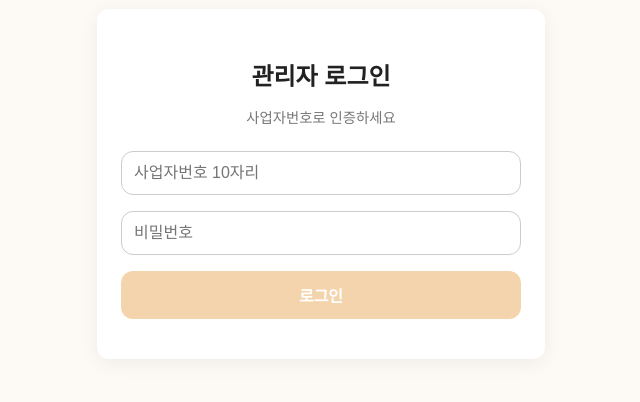
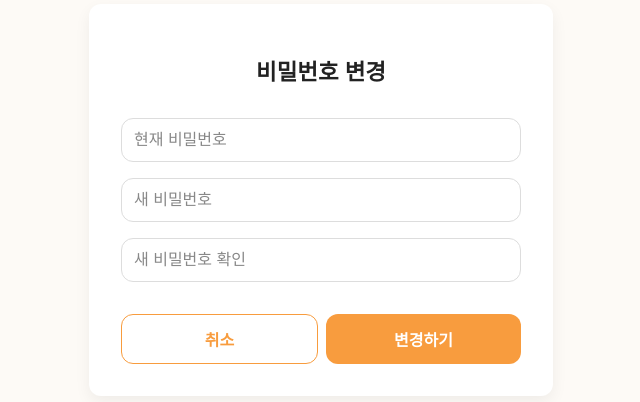
Before and after one commit to TOBETHEONE37/stamping_app, a React (Vite) app: page /password in a window 1280 px wide. Before the commit this address led to /login. Shown: the part 232-634 px from the top of the page, without its empty margins (319-959 px from the left). Built offline with nearby package versions, Linux system fonts and the light colour scheme.

Commit message:
change password

```diff
--- a/package.json
+++ b/package.json
@@ -14,6 +14,7 @@
     "clsx": "^2.1.1",
     "react": "^19.1.0",
     "react-dom": "^19.1.0",
+    "react-icons": "^5.5.0",
     "react-router-dom": "^7.7.0"
   },
   "devDependencies": {
--- a/src/App.tsx
+++ b/src/App.tsx
@@ -1,12 +1,14 @@
 import { Routes, Route, Navigate } from "react-router-dom";
 import StampPage from "./pages/StampPage";
 import LoginPage from "./pages/LoginPage";
+import PasswordPage from "./pages/PasswordPage";
 
 const App = () => {
   return (
     <Routes>
       <Route path="/login" element={<LoginPage />} />
       <Route path="/stamp" element={<StampPage />} />
+      <Route path="/password" element={<PasswordPage />} />
       <Route path="*" element={<Navigate to="/login" />} />
     </Routes>
   );
--- a/src/components/StampIssueCard.tsx
+++ b/src/components/StampIssueCard.tsx
@@ -4,6 +4,7 @@ import AlertModal from "./AlertModal";
 
 interface StampIssueCardProps {
   stampRallyId: number | null;
+  storeId: number | null;
   onIssueSuccess?: () => void;
 }
 
@@ -14,7 +15,7 @@ interface User {
   stampRallyId: number | null;
 }
 
-const StampIssueCard = ({ stampRallyId, onIssueSuccess }: StampIssueCardProps) => {
+const StampIssueCard = ({ stampRallyId, storeId, onIssueSuccess }: StampIssueCardProps) => {
   const [searchValue, setSearchValue] = useState("");
   const [users, setUsers] = useState<User[]>([]);
   const [selectedUserId, setSelectedUserId] = useState<number | null>(null);
@@ -52,7 +53,7 @@ const StampIssueCard = ({ stampRallyId, onIssueSuccess }: StampIssueCardProps) =
   };
 
   const handleIssueStamp = async () => {
-    if (!stampRallyId || !selectedUser) return;
+    if (!stampRallyId || !selectedUser || !storeId) return;
 
     setIsIssuing(true);
 
@@ -60,6 +61,7 @@ const StampIssueCard = ({ stampRallyId, onIssueSuccess }: StampIssueCardProps) =
       await apiClient.post("/api/stamp/rally/user", {
         stampRallyId,
         userId: selectedUser.userId,
+        storeId,
       });
 
       setShowModal(true);
@@ -153,7 +155,7 @@ const StampIssueCard = ({ stampRallyId, onIssueSuccess }: StampIssueCardProps) =
 
       <AlertModal
         isOpen={showModal}
-        message="스탬프가 성공적으로 발급되었습니다."
+        message="스탬프가 발급되었습니다."
         onClose={() => setShowModal(false)}
       />
     </div>
--- a/src/pages/LoginPage.tsx
+++ b/src/pages/LoginPage.tsx
@@ -1,8 +1,13 @@
 import apiClient from "@/api/client";
+import { decodeToken } from "@/utils/jwt";
+import axios from "axios";
 import { useEffect, useState } from "react";
 import { useNavigate } from "react-router-dom";
 import "../styles/login.css";
-import { decodeToken } from "@/utils/jwt";
+
+interface ErrorResponse {
+  message: string;
+}
 
 const LoginPage = () => {
   const [bizNo, setBizNo] = useState("");
@@ -37,18 +42,19 @@ const LoginPage = () => {
       const decoded = decodeToken(accessToken);
       if (!decoded) throw new Error("토큰 디코딩 실패");
 
-      // → storeId / storeNm 넘김
       navigate("/stamp", {
         state: {
           storeId: decoded.storeId,
           storeNm: decoded.storeNm,
         },
       });
-    } catch (err: unknown) {
-      if (err instanceof Error) {
-        console.error("Login error:", err.message);
+    } catch (err) {
+      if (axios.isAxiosError(err)) {
+        const errorData = err.response?.data as ErrorResponse;
+        setError(errorData?.message || "알 수 없는 오류 발생");
+      } else {
+        setError("알 수 없는 오류 발생");
       }
-      setError("존재하지 않는 사업자번호입니다.");
     } finally {
       setLoading(false);
     }
@@ -69,11 +75,15 @@ const LoginPage = () => {
         <input
           type="password"
           placeholder="비밀번호"
+          maxLength={16}
           value={password}
           onChange={(e) => setPassword(e.target.value)}
         />
         {error && <div className="error-text">{error}</div>}
-        <button onClick={handleLogin} disabled={loading || bizNo.length < 10}>
+        <button
+          onClick={handleLogin}
+          disabled={loading || bizNo.length !== 10 || password.trim() === ""}
+        >
           {loading ? "확인 중..." : "로그인"}
         </button>
       </div>
--- /dev/null
+++ b/src/pages/PasswordPage.tsx
@@ -0,0 +1,114 @@
+import { useEffect, useState } from "react";
+import { useNavigate } from "react-router-dom";
+import apiClient from "@/api/client";
+import "../styles/password.css";
+import AlertModal from "@/components/AlertModal";
+
+const PasswordPage = () => {
+  const navigate = useNavigate();
+  const [currentPassword, setCurrentPassword] = useState("");
+  const [newPassword, setNewPassword] = useState("");
+  const [confirmPassword, setConfirmPassword] = useState("");
+
+  const [alertMessage, setAlertMessage] = useState("");
+  const [showAlert, setShowAlert] = useState(false);
+
+  useEffect(() => {
+      document.body.classList.add("no-scroll");
+      return () => document.body.classList.remove("no-scroll");
+  }, []);
+
+  const handleChangePassword = async () => {
+    if (!currentPassword || !newPassword || !confirmPassword) {
+      alert("모든 항목을 입력해주세요.");
+      return;
+    }
+
+    if (newPassword !== confirmPassword) {
+      alert("새 비밀번호가 일치하지 않습니다.");
+      return;
+    }
+
+    try {
+      const token = localStorage.getItem("accessToken");
+
+      await apiClient.post(
+        "/api/auth/stamp/change-password",
+        {
+          currentPassword,
+          newPassword,
+        },
+        {
+          headers: {
+            Authorization: `Bearer ${token}`,
+          },
+        }
+      );
+
+      setAlertMessage("비밀번호가 변경되었습니다.");
+      setShowAlert(true);
+    } catch (err: any) {
+      setAlertMessage("변경 실패: " + (err.response?.data?.message || "알 수 없는 오류"));
+      setShowAlert(true);
+    }
+  };
+
+  const handleModalClose = () => {
+    setShowAlert(false);
+
+    if (alertMessage.includes("비밀번호가 변경되었습니다")) {
+      localStorage.removeItem("accessToken");
+      localStorage.removeItem("refreshToken");
+      navigate("/login");
+    }
+  };
+
+  return (
+    <div className="password-page">
+        <div className="password-card">
+          <h2>비밀번호 변경</h2>
+
+          <input
+              type="password"
+              className="password-input"
+              placeholder="현재 비밀번호"
+              maxLength={16}
+              value={currentPassword}
+              onChange={(e) => setCurrentPassword(e.target.value)}
+          />
+          <input
+              type="password"
+              className="password-input"
+              placeholder="새 비밀번호"
+              maxLength={16}
+              value={newPassword}
+              onChange={(e) => setNewPassword(e.target.value)}
+          />
+          <input
+              type="password"
+              className="password-input"
+              placeholder="새 비밀번호 확인"
+              maxLength={16}
+              value={confirmPassword}
+              onChange={(e) => setConfirmPassword(e.target.value)}
+          />
+
+          <div className="password-btn-group">
+              <button className="password-btn outline" onClick={() => navigate(-1)}>
+              취소
+              </button>
+              <button className="password-btn primary" onClick={handleChangePassword}>
+              변경하기
+              </button>
+          </div>
+        </div>
+        <AlertModal
+          isOpen={showAlert}
+          message={alertMessage}
+          onClose={handleModalClose}
+        />
+    </div>
+    );
+};
+
+export default PasswordPage;
--- a/src/pages/StampPage.tsx
+++ b/src/pages/StampPage.tsx
@@ -6,6 +6,7 @@ import apiClient from "@/api/client";
 import { useEffect, useState } from "react";
 import StampTourSelect from "@/components/StampTourSelect";
 import { decodeToken } from "@/utils/jwt";
+import { IoLockClosedOutline, IoLogOutOutline } from "react-icons/io5";
 
 export interface TodayStampRecord {
   name: string;
@@ -76,7 +77,14 @@ const StampPage = () => {
     <div className="stamp-page">
       <div className="stamp-header">
         <h2 className="store-name">{storeNm || "-"}</h2>
-        <button className="logout-btn" onClick={handleLogout}>로그아웃</button>
+        <div className="header-actions">
+          <button className="icon-btn" title="비밀번호 변경" onClick={() => navigate("/password")}>
+            <IoLockClosedOutline size={22} />
+          </button>
+          <button className="icon-btn" title="로그아웃" onClick={handleLogout}>
+            <IoLogOutOutline size={22} />
+          </button>
+        </div>
       </div>
       <div className="stamp-container">
         {/* 투어 선택 박스 */}
@@ -88,6 +96,7 @@ const StampPage = () => {
         {/* 검색 및 스탬프 발급 */}
         <StampIssueCard
           stampRallyId={selectedTourId}
+          storeId={storeId}
           onIssueSuccess={() => {
             if (storeId) fetchStampHistory(storeId); // ← 여기서 재조회!
           }}
--- /dev/null
+++ b/src/styles/password.css
@@ -0,0 +1,99 @@
+:root {
+  --primary: #f89c3e;
+  --bg: #fdfaf6;
+  --text: #222;
+  --subtext: #888;
+  --radius: 12px;
+  --shadow: 0 6px 16px rgba(0, 0, 0, 0.06);
+}
+
+body.no-scroll {
+  overflow: hidden;
+}
+
+/* 전체 페이지 */
+.password-page {
+  display: flex;
+  justify-content: center;
+  align-items: center;
+  background-color: var(--bg);
+  min-height: 100vh;
+  padding: 2rem;
+}
+
+/* 카드 영역 */
+.password-card {
+  background: white;
+  border-radius: var(--radius);
+  box-shadow: var(--shadow);
+  padding: 2rem;
+  width: 100%;
+  max-width: 400px;
+  display: flex;
+  flex-direction: column;
+  gap: 1rem;
+}
+
+/* 제목 */
+.password-card h2 {
+  font-size: 1.4rem;
+  font-weight: bold;
+  color: var(--text);
+  margin-bottom: 1rem;
+  text-align: center;
+}
+
+/* 인풋 필드 */
+.password-input {
+  padding: 0.75rem;
+  border-radius: var(--radius);
+  border: 1px solid #ddd;
+  font-size: 1rem;
+  color: var(--text);
+  background-color: #fff;
+  transition: border-color 0.2s ease;
+}
+
+.password-input::placeholder {
+  color: var(--subtext);
+}
+
+.password-input:focus {
+  outline: none;
+  border-color: var(--primary);
+  box-shadow: 0 0 0 2px rgba(248, 156, 62, 0.25);
+}
+
+/* 버튼 그룹 */
+.password-btn-group {
+  display: flex;
+  gap: 0.5rem;
+  margin-top: 1rem;
+}
+
+/* 버튼 스타일 */
+.password-btn {
+  flex: 1;
+  padding: 0.75rem;
+  font-size: 1rem;
+  font-weight: 600;
+  border-radius: var(--radius);
+  cursor: pointer;
+  border: none;
+  transition: all 0.2s ease-in-out;
+}
+
+.password-btn.primary {
+  background-color: var(--primary);
+  color: white;
+}
+
+.password-btn.outline {
+  background-color: white;
+  color: var(--primary);
+  border: 1px solid var(--primary);
+}
+
+.password-btn:hover {
+  opacity: 0.9;
+}
--- a/src/styles/stamp.css
+++ b/src/styles/stamp.css
@@ -30,6 +30,32 @@ body {
   align-items: center;
   margin-bottom: 1rem;
   padding: 0 0.5rem;
+}
+
+.header-btns {
+  display: flex;
+  gap: 0.75rem;
+  align-items: center;
+}
+
+.header-actions {
+  display: flex;
+  gap: 0.75rem;
+  align-items: center;
+}
+
+.icon-btn {
+  background: none;
+  border: none;
+  color: var(--subtext);
+  font-size: 1.2rem;
+  cursor: pointer;
+  padding: 0.4rem;
+  transition: color 0.2s ease;
+}
+
+.icon-btn:hover {
+  color: var(--primary);
 }
 
 .store-name {
```
